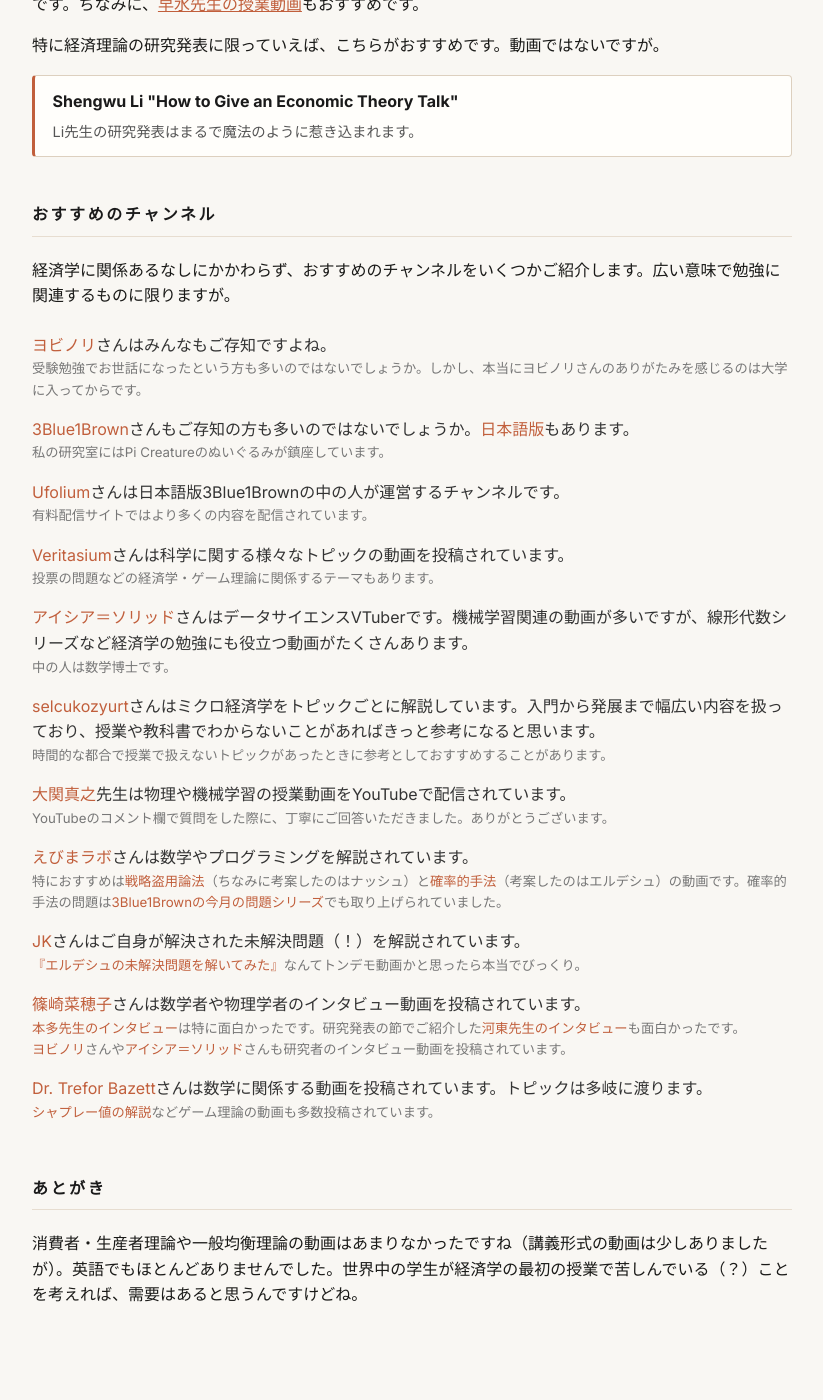
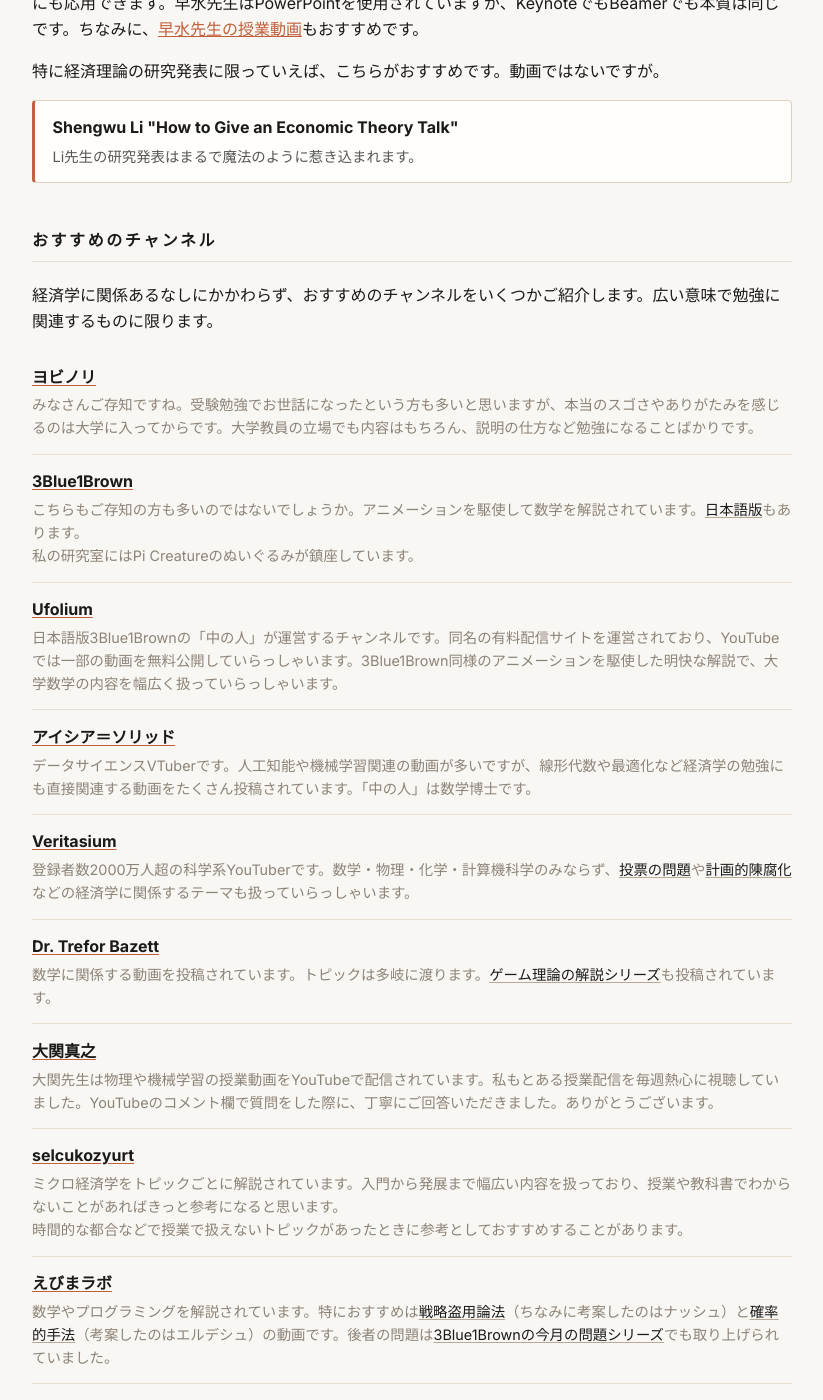
Before and after one commit to tetsuyahoshino137/tetsuyahoshino137.github.io, a Jekyll site: the page built from posts/youtube.html, in a window 1280 px wide and 1400 px high, scrolled down 5648 px. Shown: the whole window, without its empty margins (228-1051 px from the left). Built offline with Jekyll 4.4.1, drawn with Linux system fonts in a browser that asks for light colours; before the commit the page ends 6996 px from its top, so only the background shows below that; some of the changed text lies outside the part shown.

Commit message:
Redesign channel list and revise youtube post copy
Replace the bulleted channel list with per-channel name/description
blocks, add .ch-item styles, and proofread the prose.

Co-Authored-By: Claude Opus 4.8 (1M context) <noreply@anthropic.com>

```diff
--- a/assets/css/main.css
+++ b/assets/css/main.css
@@ -195,6 +195,17 @@
 .hp-scope .channel-list li a { color: var(--color-accent); text-decoration: none; }
 .hp-scope .channel-list li a:hover { text-decoration: underline; }
 
+/* ===== チャンネル（youtube・新レイアウト） ===== */
+.hp-scope .ch-item { padding: 0.9rem 0; border-bottom: 1px solid var(--color-border); }
+.hp-scope .ch-item:last-child { border-bottom: none; }
+.hp-scope .ch-name { font-size: 1rem; font-weight: 700; color: #1a1a18; line-height: 1.5; margin-bottom: 0.3rem; }
+.hp-scope .ch-name a { color: #1a1a18; text-decoration: underline; text-decoration-color: var(--color-accent); text-underline-offset: 2px; }
+.hp-scope .ch-name a:hover { text-decoration-color: var(--color-accent); }
+.hp-scope .ch-desc { font-size: 0.9rem; color: #8c8378; line-height: 1.6; }
+.hp-scope .ch-desc small { display: block; margin-top: 0.3rem; font-size: 0.84rem; color: #8c8378; line-height: 1.6; }
+.hp-scope .ch-desc a { color: #1a1a18; text-decoration: underline; text-decoration-color: #b8a894; text-underline-offset: 2px; }
+.hp-scope .ch-desc a:hover { text-decoration-color: var(--color-accent); }
+
 /* ===== 後日追加（youtube） ===== */
 .hp-scope .soon { color: #aaa; font-style: italic; }
 
--- a/posts/youtube.html
+++ b/posts/youtube.html
@@ -31,7 +31,7 @@ scale: 1.0
 <p class="big-question">何を見ればいいのかわからない！</p>
 <p>と思われる方もいると思います。というわけで、おすすめの動画を紹介します。</p>
 <ul class="intro-notes">
-<li>本の紹介はしません。入門書から専門書まで良書は多数ありますが、多くの先生が既に良書を紹介されています。それに対して、動画の紹介は見かけないので、ここでは主に動画を紹介します。もちろん動画を見れば、本を読んだりして勉強する必要はないというわけではありません。実際、<a href="https://www.3blue1brown.com/blog/recommendations" target="_blank">3Blue1Brownでもアウトプットの重要性</a>が説かれています。ノートにまとめたり、演習問題を解いたり、友達に説明してみたり。今は一人でもAIと議論できます。</li>
+<li>本の紹介はしません。入門書から専門書まで良書は多数ありますが、多くの先生が既に良書を紹介されています。それに対して、動画の紹介は見かけないので、ここでは主に動画を紹介します。もちろん、動画を見たからといって、本を読んで勉強する必要がなくなるわけではありません。実際、<a href="https://www.3blue1brown.com/blog/recommendations" target="_blank">3Blue1Brownでもアウトプットの重要性</a>が説かれています。ノートにまとめたり、演習問題を解いたり、友達に説明してみたり。今は一人でもAIと議論できます。</li>
 <li>学問としての経済学に関連する動画に限定しています。</li>
 </ul>
 </div>
@@ -61,7 +61,7 @@ scale: 1.0
 <p>ゲーム理論には無数の解説動画がありますが、胡散臭い動画も散見されます。「ゲーム理論でビジネスで勝つ！」なんて謳い文句も見かけます。たしかにゲーム理論が実社会に応用された例は多数ありますが、ゲーム理論は勝利の魔法ではありません。寧ろ「どう頑張っても勝てない」ことがゲーム理論で証明されることもあります。</p>
 <a class="video-link" href="https://youtu.be/-UulHZPFo2M" target="_blank">
 <div class="vl-title">ヨビノリ『ゲーム理論の基本』</div>
-<div class="vl-desc">囚人のジレンマやナッシュ均衡などの基本概念を丁寧に解説しています。応用例はあまり紹介されていませんが、基本を丁寧に解説されています。巷の入門動画とは一線を画す内容です。</div>
+<div class="vl-desc">囚人のジレンマやナッシュ均衡などの基本概念を丁寧に解説されています。応用例はあまり紹介されていませんが、巷の入門動画とは一線を画す内容です。</div>
 </a>
 <div class="note">
 ナッシュ均衡で有名な数学者ジョン・ナッシュの伝記的映画『ビューティフル・マインド』にはナッシュ均衡を説明するシーンがあります。なんと、この説明は間違っています。
@@ -123,9 +123,9 @@ scale: 1.0
 <!-- 最適化 -->
 <div id="optimization" class="section">
 <h2>最適化</h2>
-何らかの関数を最大化・最小化することを最適化といいます。経済学では効用最大化や費用最小化など多くの問題が「ある制約の下で何かを最大化・最小化する」という最適化問題として定式化されます。便利な方法がラグランジュの未定乗数法やKKT条件です。語弊を恐れず言えば、この方法は「微分してゼロ」とおくだけなので、「よくわからないけど使っている」という方もいるかもしれません。
+<p>何らかの関数を最大化・最小化することを最適化といいます。経済学では効用最大化や費用最小化など多くの問題が「ある制約の下で何かを最大化・最小化する」という最適化問題として定式化されます。便利な方法がラグランジュの未定乗数法やKKT条件です。語弊を恐れず言えば、この方法は「微分してゼロ」とおくだけなので、「よくわからないけど使っている」という方もいるかもしれません。</p>
 <div class="note">なんでもかんでも「微分してゼロ」で解けるわけではありません。大学の先生は「微分してゼロ」では解けない例をテストによく出します。意地悪ですね。</div>
-なぜ「微分してゼロ」で解けるのでしょうか？理由は知らないけどなんとなく使っているという方には以下の動画がおすすめです。
+<p>なぜ「微分してゼロ」で解けるのでしょうか？理由は知らないけどなんとなく使っているという方には以下の動画がおすすめです。</p>
 <a class="video-link" href="https://youtu.be/vAwqZmwf4W8" target="_blank">
 <div class="vl-title">ヨビノリ『ラグランジュの未定乗数法の気持ち』</div>
 <div class="vl-desc">なぜ「微分してゼロ」で解けるのか解説しています。</div>
@@ -134,7 +134,7 @@ scale: 1.0
 <div class="vl-title">アイシア＝ソリッド『あの計算の意味、説明できますか？』</div>
 <div class="vl-desc">こちらもラグランジュの未定乗数法の意味を教えてくれる動画です。</div>
 </a>
-以上の動画では制約条件が等式の場合だけを扱っていました。経済学で言えば、予算制約 $\mathbf p \cdot \mathbf x = I$ の下で効用を最大化するような状況ですね。しかし、制約条件が不等式の場合も扱いたい状況もあります。もっと言えば、制約条件が等式と不等式の両方からなる場合もあります。「微分してゼロ」の方法は、こんな一般的な制約付き最適化問題にも拡張されています。
+<p>以上の動画では制約条件が等式の場合だけを扱っていました。経済学で言えば、予算制約 $\mathbf p \cdot \mathbf x = I$ の下で効用を最大化するような状況ですね。しかし、制約条件が不等式の場合を扱いたい状況もあります。もっと言えば、制約条件が等式と不等式の両方からなる場合もあります。「微分してゼロ」の方法は、こんな一般的な制約付き最適化問題にも拡張されています。</p>
 <a class="video-link" href="https://youtu.be/bdWTCq98H5c" target="_blank">
 <div class="vl-title">ヨビノリ『制約付き最適化問題』</div>
 <div class="vl-desc">制約条件が等式と不等式の両方からなる場合にも使えるKKT条件を解説しています。</div>
@@ -202,27 +202,51 @@ scale: 1.0
 <!-- チャンネル -->
 <div id="channels" class="section">
 <h2>おすすめのチャンネル</h2>
-<p>経済学に関係あるなしにかかわらず、おすすめのチャンネルをいくつかご紹介します。広い意味で勉強に関連するものに限りますが。</p>
-<ul class="channel-list">
-<li><a href="https://www.youtube.com/@yobinori" target="_blank">ヨビノリ</a>さんはみんなもご存知ですよね。
-<small>受験勉強でお世話になったという方も多いのではないでしょうか。しかし、本当にヨビノリさんのありがたみを感じるのは大学に入ってからです。</small></li>
-<li><a href="https://www.youtube.com/@3blue1brown" target="_blank">3Blue1Brown</a>さんもご存知の方も多いのではないでしょうか。<a href="https://www.youtube.com/@3Blue1BrownJapan" target="_blank">日本語版</a>もあります。
-<small>私の研究室にはPi Creatureのぬいぐるみが鎮座しています。</small></li>
-<li><a href="https://www.youtube.com/@ufolium" target="_blank">Ufolium</a>さんは日本語版3Blue1Brownの中の人が運営するチャンネルです。<small>有料配信サイトではより多くの内容を配信されています。</small></li>
-<li><a href="https://www.youtube.com/@veritasium" target="_blank">Veritasium</a>さんは科学に関する様々なトピックの動画を投稿されています。<small>投票の問題などの経済学・ゲーム理論に関係するテーマもあります。</small></li>
-<li><a href="https://www.youtube.com/@AIcia_Solid" target="_blank">アイシア＝ソリッド</a>さんはデータサイエンスVTuberです。機械学習関連の動画が多いですが、線形代数シリーズなど経済学の勉強にも役立つ動画がたくさんあります。<small>中の人は数学博士です。</small></li>
-<li><a href="https://www.youtube.com/@selcukozyurt" target="_blank">selcukozyurt</a>さんはミクロ経済学をトピックごとに解説しています。入門から発展まで幅広い内容を扱っており、授業や教科書でわからないことがあればきっと参考になると思います。<small>時間的な都合で授業で扱えないトピックがあったときに参考としておすすめすることがあります。</small></li>
-<li><a href="https://www.youtube.com/@mohzeki22/featured" target="_blank">大関真之</a>先生は物理や機械学習の授業動画をYouTubeで配信されています。<small>YouTubeのコメント欄で質問をした際に、丁寧にご回答いただきました。ありがとうございます。</small></li>
-<li><a href="https://www.youtube.com/@evimalab" target="_blank">えびまラボ</a>さんは数学やプログラミングを解説されています。<small>特におすすめは<a href="https://www.youtube.com/watch?v=agRtx_XREtA" target="_blank">戦略盗用論法</a>（ちなみに考案したのはナッシュ）と<a href="https://www.youtube.com/watch?v=hGa8_P8X3yY" target="_blank">確率的手法</a>（考案したのはエルデシュ）の動画です。確率的手法の問題は<a href="https://youtube.com/shorts/QLu_ZsRc_G0?si=Sy4iikgOKp4vqzzO" target="_blank">3Blue1Brownの今月の問題シリーズ</a>でも取り上げられていました。</small></li>
-<li><a href="https://www.youtube.com/@J_Koizumi_144" target="_blank">JK</a>さんはご自身が解決された未解決問題（！）を解説されています。<small><a href="https://www.youtube.com/watch?v=2LC1mAJGmmU" target="_blank">『エルデシュの未解決問題を解いてみた』</a>なんてトンデモ動画かと思ったら本当でびっくり。</small></li>
-<li><a href="https://www.youtube.com/@shinonao-math" target="_blank">篠崎菜穂子</a>さんは数学者や物理学者のインタビュー動画を投稿されています。<small><a href="https://www.youtube.com/watch?v=WH0D0Fx4Zu0" target="_blank">本多先生のインタビュー</a>は特に面白かったです。研究発表の節でご紹介した<a href="https://www.youtube.com/watch?v=bGWCXxeUMkE" target="_blank">河東先生のインタビュー</a>も面白かったです。</small><small><a href="https://www.youtube.com/@yobinori" target="_blank">ヨビノリ</a>さんや<a href="https://www.youtube.com/@AIcia_Solid" target="_blank">アイシア＝ソリッド</a>さんも研究者のインタビュー動画を投稿されています。</small></li>
-<li><a href="https://www.youtube.com/@DrTrefor" target="_blank">Dr. Trefor Bazett</a>さんは数学に関係する動画を投稿されています。トピックは多岐に渡ります。<small><a href="https://www.youtube.com/watch?v=fSwcGqFV2RM" target="_blank">シャプレー値の解説</a>などゲーム理論の動画も多数投稿されています。</small></li>
-</ul>
-</div>
-
-<!-- あとがき -->
-<div id="afterword" class="section">
-<h2>あとがき</h2>
-<p>消費者・生産者理論や一般均衡理論の動画はあまりなかったですね（講義形式の動画は少しありましたが）。英語でもほとんどありませんでした。世界中の学生が経済学の最初の授業で苦しんでいる（？）ことを考えれば、需要はあると思うんですけどね。</p>
+<p>経済学に関係あるなしにかかわらず、おすすめのチャンネルをいくつかご紹介します。広い意味で勉強に関連するものに限ります。</p>
+<div class="ch-item">
+<div class="ch-name"><a href="https://www.youtube.com/@yobinori" target="_blank">ヨビノリ</a></div>
+<div class="ch-desc">みなさんご存知ですね。受験勉強でお世話になったという方も多いと思いますが、本当のスゴさやありがたみを感じるのは大学に入ってからです。大学教員の立場でも内容はもちろん、説明の仕方など勉強になることばかりです。
 </div>
 </div>
+<div class="ch-item">
+<div class="ch-name"><a href="https://www.youtube.com/@3blue1brown" target="_blank">3Blue1Brown</a></div>
+<div class="ch-desc">こちらもご存知の方も多いのではないでしょうか。アニメーションを駆使して数学を解説されています。<a href="https://www.youtube.com/@3Blue1BrownJapan" target="_blank">日本語版</a>もあります。<br>私の研究室にはPi Creatureのぬいぐるみが鎮座しています。</div>
+</div>
+<div class="ch-item">
+<div class="ch-name"><a href="https://www.youtube.com/@ufolium" target="_blank">Ufolium</a></div>
+<div class="ch-desc">日本語版3Blue1Brownの「中の人」が運営するチャンネルです。同名の有料配信サイトを運営されており、YouTubeでは一部の動画を無料公開していらっしゃいます。3Blue1Brown同様のアニメーションを駆使した明快な解説で、大学数学の内容を幅広く扱っていらっしゃいます。</div>
+</div>
+<div class="ch-item">
+<div class="ch-name"><a href="https://www.youtube.com/@AIcia_Solid" target="_blank">アイシア＝ソリッド</a></div>
+<div class="ch-desc">データサイエンスVTuberです。人工知能や機械学習関連の動画が多いですが、線形代数や最適化など経済学の勉強にも直接関連する動画をたくさん投稿されています。「中の人」は数学博士です。</div>
+</div>
+<div class="ch-item">
+<div class="ch-name"><a href="https://www.youtube.com/@veritasium" target="_blank">Veritasium</a></div>
+<div class="ch-desc">登録者数2000万人超の科学系YouTuberです。数学・物理・化学・計算機科学のみならず、<a href="https://youtu.be/qf7ws2DF-zk" target="_blank">投票の問題</a>や<a href="https://youtu.be/j5v8D-alAKE" target="_blank">計画的陳腐化</a>などの経済学に関係するテーマも扱っていらっしゃいます。</div>
+</div>
+<div class="ch-item">
+<div class="ch-name"><a href="https://www.youtube.com/@DrTrefor" target="_blank">Dr. Trefor Bazett</a></div>
+<div class="ch-desc">数学に関係する動画を投稿されています。トピックは多岐に渡ります。<a href="https://youtu.be/qSDyvqxGWGc" target="_blank">ゲーム理論の解説シリーズ</a>も投稿されています。</div>
+</div>
+<div class="ch-item">
+<div class="ch-name"><a href="https://www.youtube.com/@mohzeki22/featured" target="_blank">大関真之</a></div>
+<div class="ch-desc">大関先生は物理や機械学習の授業動画をYouTubeで配信されています。私もとある授業配信を毎週熱心に視聴していました。YouTubeのコメント欄で質問をした際に、丁寧にご回答いただきました。ありがとうございます。</div>
+</div>
+<div class="ch-item">
+<div class="ch-name"><a href="https://www.youtube.com/@selcukozyurt" target="_blank">selcukozyurt</a></div>
+<div class="ch-desc">ミクロ経済学をトピックごとに解説されています。入門から発展まで幅広い内容を扱っており、授業や教科書でわからないことがあればきっと参考になると思います。<br>時間的な都合などで授業で扱えないトピックがあったときに参考としておすすめすることがあります。</div>
+</div>
+<div class="ch-item">
+<div class="ch-name"><a href="https://www.youtube.com/@evimalab" target="_blank">えびまラボ</a></div>
+<div class="ch-desc">数学やプログラミングを解説されています。特におすすめは<a href="https://www.youtube.com/watch?v=agRtx_XREtA" target="_blank">戦略盗用論法</a>（ちなみに考案したのはナッシュ）と<a href="https://www.youtube.com/watch?v=hGa8_P8X3yY" target="_blank">確率的手法</a>（考案したのはエルデシュ）の動画です。後者の問題は<a href="https://youtube.com/shorts/QLu_ZsRc_G0?si=Sy4iikgOKp4vqzzO" target="_blank">3Blue1Brownの今月の問題シリーズ</a>でも取り上げられていました。</div>
+</div>
+<div class="ch-item">
+<div class="ch-name"><a href="https://www.youtube.com/@J_Koizumi_144" target="_blank">JK</a></div>
+<div class="ch-desc">ご自身が解決された未解決問題（！）を解説されています。<a href="https://www.youtube.com/watch?v=2LC1mAJGmmU" target="_blank">『エルデシュの未解決問題を解いてみた』</a>なんてトンデモ動画かと思ったら本当でびっくり。</div>
+</div>
+<div class="ch-item">
+<div class="ch-name"><a href="https://www.youtube.com/@shinonao-math" target="_blank">篠崎菜穂子</a></div>
+<div class="ch-desc">数学者や物理学者のインタビュー動画を投稿されています。<a href="https://www.youtube.com/watch?v=WH0D0Fx4Zu0" target="_blank">本多先生のインタビュー</a>や<a href="https://www.youtube.com/watch?v=bGWCXxeUMkE" target="_blank">河東先生のインタビュー</a>は特に面白かったです。</div>
+</div>
+</div>
+</div>
```
